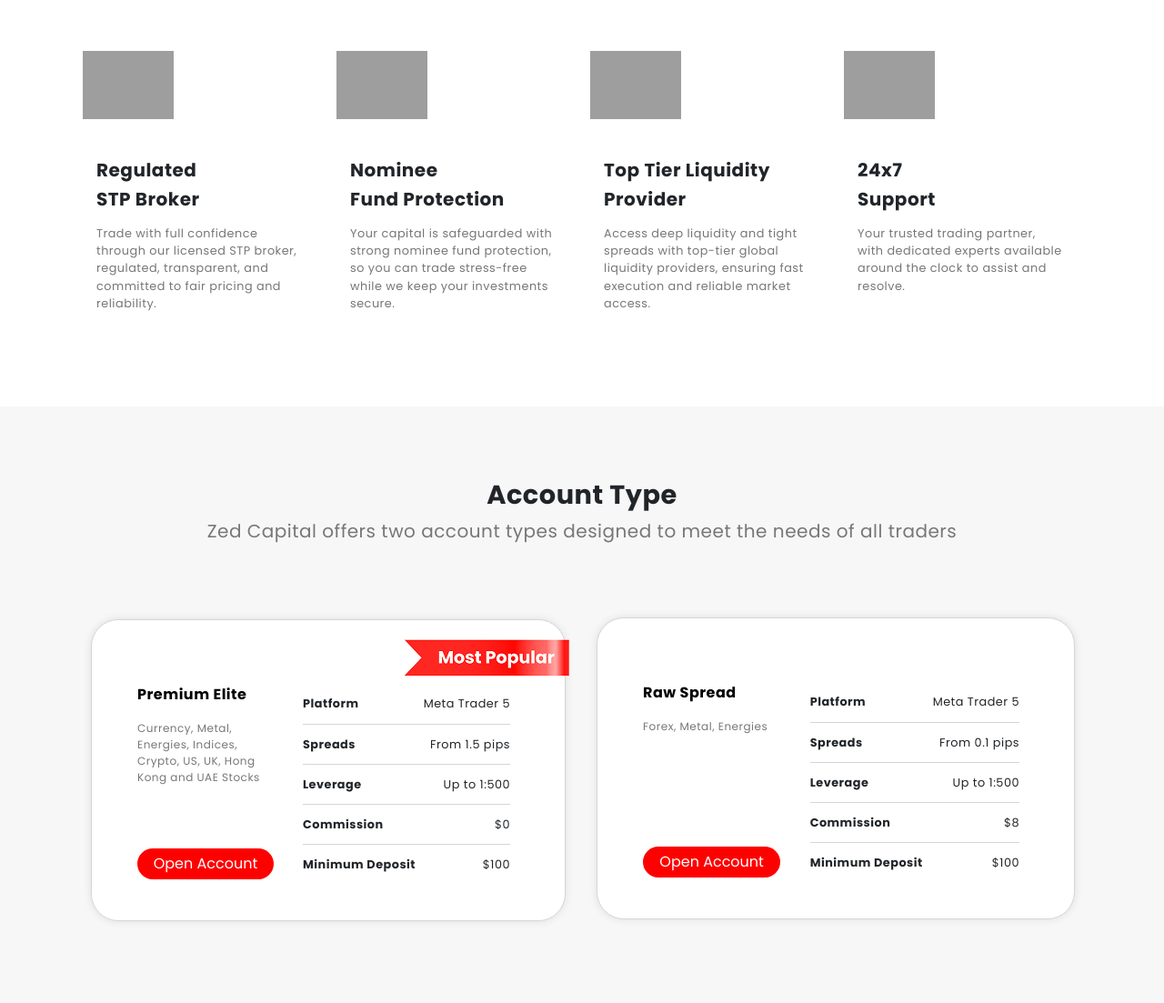
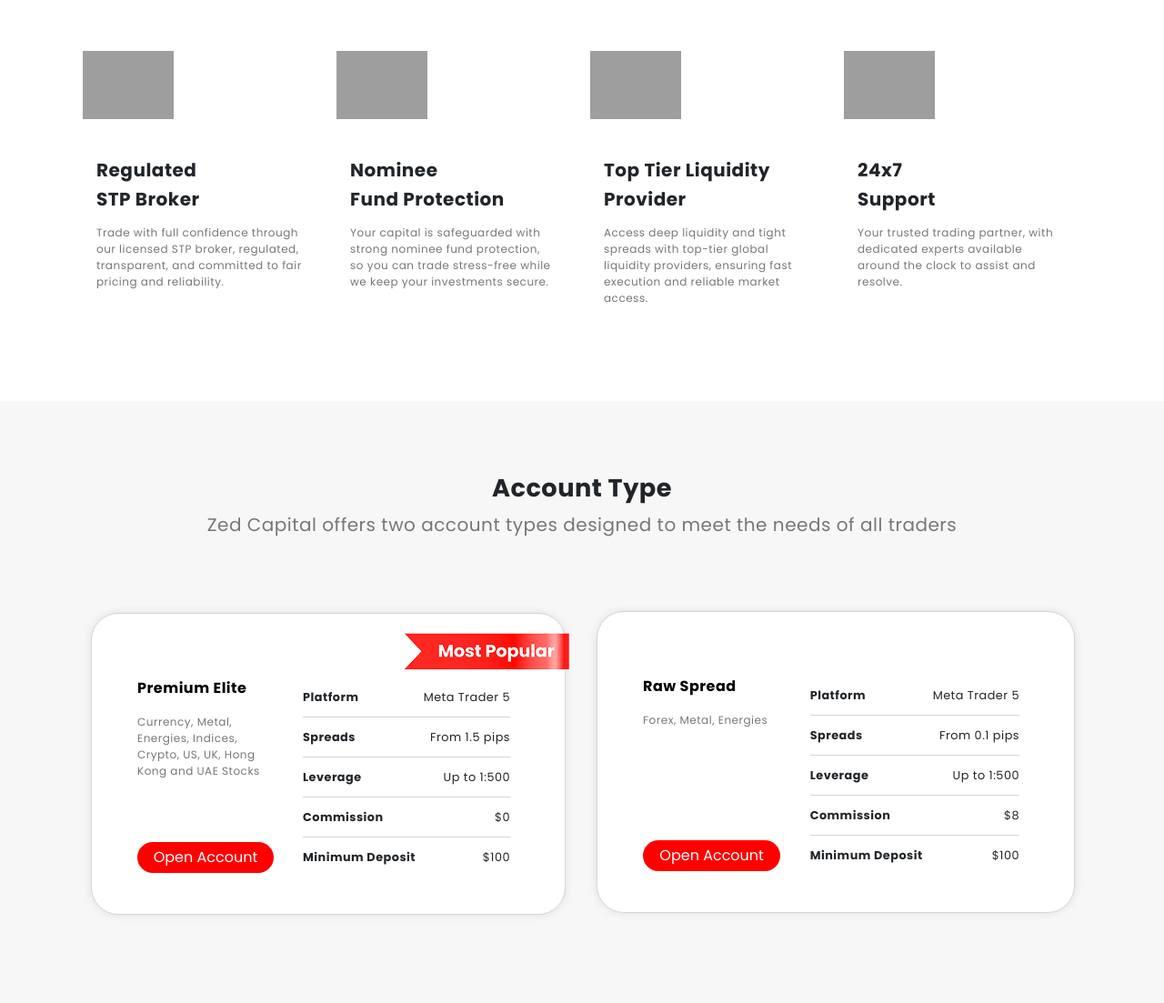
Before and after one commit to GKDevotion/zedcapital-core, a PHP site: page / in a window 1280 px wide. Shown: the part 1128-2231 px from the top of the page at 91% size. Run offline with PHP 8.4, Linux system fonts and the light colour scheme; some libraries are stand-ins or nearby versions; grey boxes are pictures that could not be loaded.

Commit message:
update design

```diff
--- a/assets/css/responsive.css
+++ b/assets/css/responsive.css
@@ -50,11 +50,11 @@
 /* 1024px - 1499px - Desktop */
 @media (min-width: 1024px) and (max-width: 1399.99px) {
     body{
-        font-size: 0.8rem !important;
+        font-size: 0.75rem !important;
     }
 
     .h2{
-        font-size: 1.8rem !important;
+        font-size: 1.7rem !important;
     }
 
     .h3, h3{
@@ -156,7 +156,7 @@
     }
 
     .section-tools-resources {
-        padding: 80px 0 !important;
+        padding: 60px 0 !important;
     }
 
 }
```
